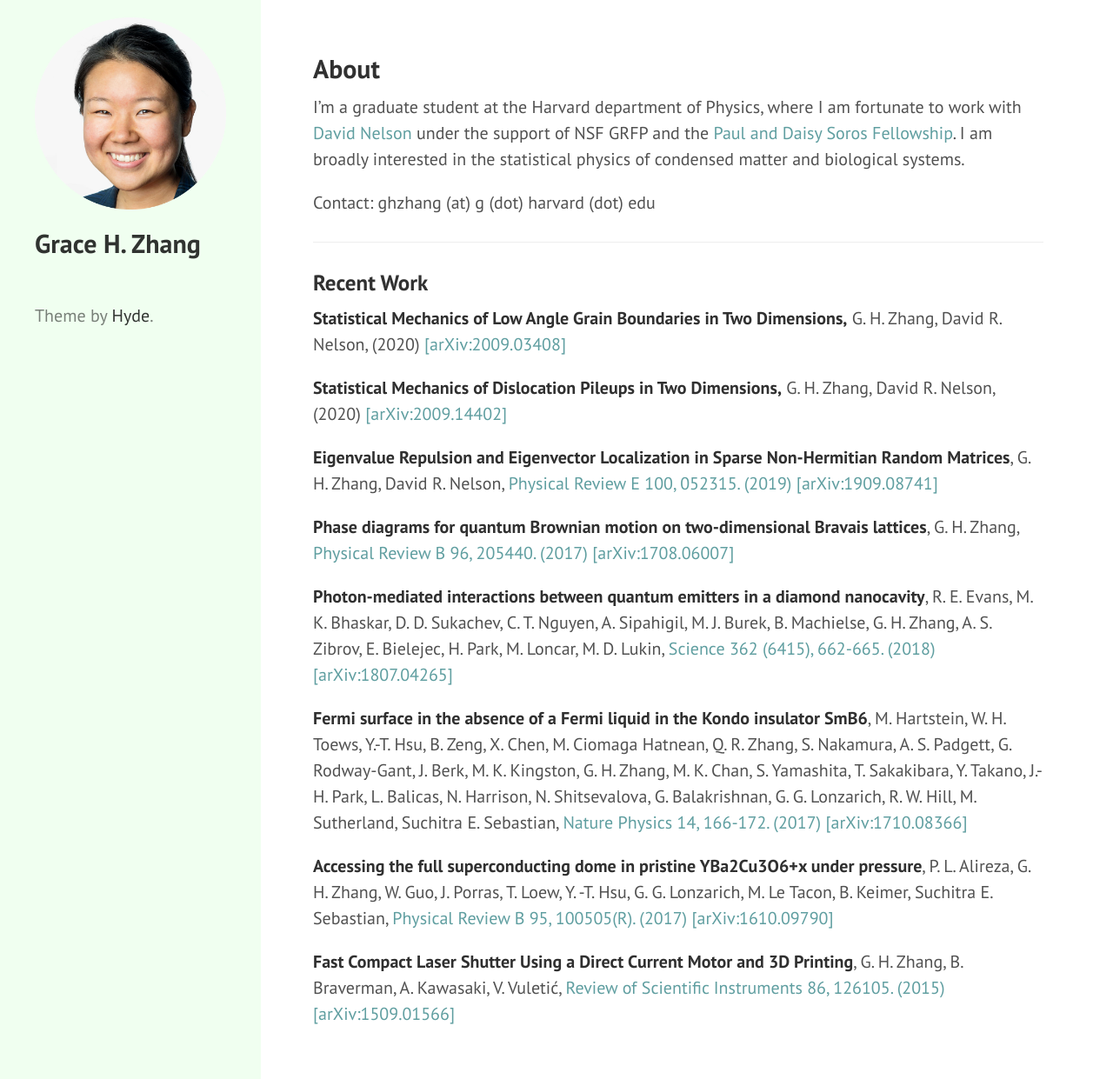
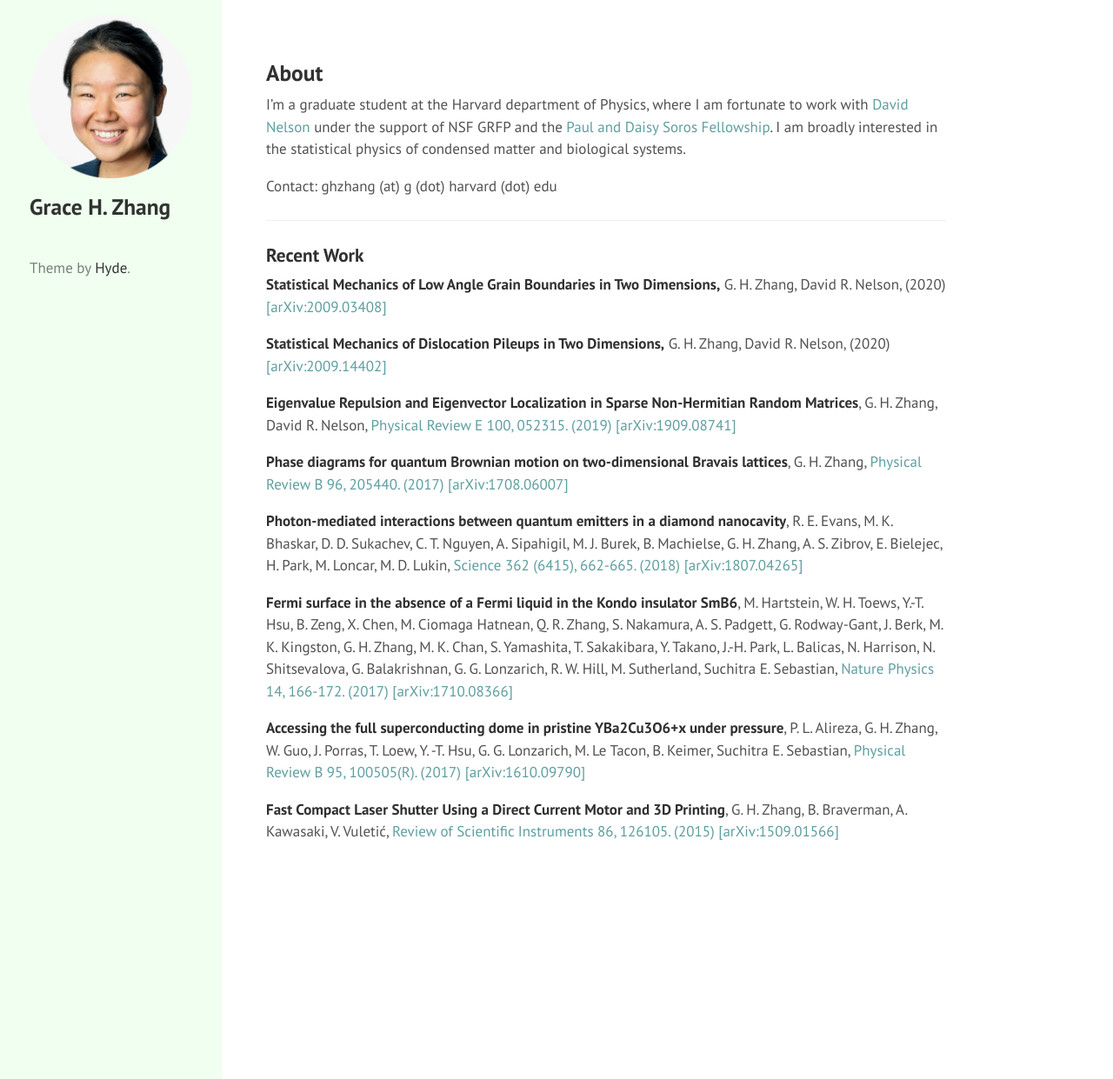
Before and after one commit to ghzhang0/ghzhang0.github.io, a Jekyll site: the page built from index.markdown, in a window 1280 px wide and 1241 px high. Shown: the whole window at 87% size. Built offline with Jekyll 4.4.1, drawn with Linux system fonts in a browser that asks for light colours.

Commit message:
Update hyde.css

```diff
--- a/public/css/hyde.css
+++ b/public/css/hyde.css
@@ -34,14 +34,14 @@
 html {
   font-family: "PT Sans", Helvetica, Arial, sans-serif;
 }
-@media (min-width: 48em) {
+@media (min-width: 28em) {
   html {
-    font-size: 16px;
+    font-size: 20px;
   }
 }
-@media (min-width: 58em) {
+@media (min-width: 38em) {
   html {
-    font-size: 20px;
+    font-size: 17px;
   }
 }
 
@@ -59,7 +59,7 @@ html {
   color: rgba(0,0,0,.5);
   background-color: #F0FFF0;
 }
-@media (min-width: 28em) {
+@media (min-width: 38em) {
   .sidebar {
     position: fixed;
     top: 0;
@@ -105,7 +105,7 @@ a.sidebar-nav-item:focus {
  * contents to the bottom of the sidebar in tablets and up.
  */
 
-@media (min-width: 18em) {
+@media (min-width: 38em) {
   .sidebar-sticky {
     position: absolute;
     right:  1rem;
@@ -122,129 +122,21 @@ a.sidebar-nav-item:focus {
  */
 
 .content {
-  padding-top:    2rem;
-  padding-bottom: 2rem;
+  padding-top:    3rem;
+  padding-bottom: 4rem;
 }
 
-@media (min-width: 28em) {
+@media (min-width: 18em) {
   .content {
-    max-width: 58rem;
-    margin-left: 17rem;
+    max-width: 48em;
+    margin-left: 1rem;
     margin-right: 3rem;
   }
 }
 
-@media (min-width: 64em) {
+@media (min-width: 38em) {
   .content {
     margin-left: 17rem;
-    margin-right: 3rem;
+    margin-right: 4rem;
   }
 }
-
-
-/*
- * Reverse layout
- *
- * Flip the orientation of the page by placing the `.sidebar` on the right.
- */
-
-@media (min-width: 48em) {
-  .layout-reverse .sidebar {
-    left: auto;
-    right: 0;
-  }
-  .layout-reverse .content {
-    margin-left: 2rem;
-    margin-right: 20rem;
-  }
-}
-
-@media (min-width: 64em) {
-  .layout-reverse .content {
-    margin-left: 4rem;
-    margin-right: 22rem;
-  }
-}
-
-
-
-/*
- * Themes
- *
- * As of v1.1, Hyde includes optional themes to color the sidebar and links
- * within blog posts. To use, add the class of your choosing to the `body`.
- */
-
-/* Base16 (http://chriskempson.github.io/base16/#default) */
-
-/* Red */
-.theme-base-08 .sidebar {
-  background-color: #ac4142;
-}
-.theme-base-08 .content a,
-.theme-base-08 .related-posts li a:hover {
-  color: #ac4142;
-}
-
-/* Orange */
-.theme-base-09 .sidebar {
-  background-color: #d28445;
-}
-.theme-base-09 .content a,
-.theme-base-09 .related-posts li a:hover {
-  color: #d28445;
-}
-
-/* Yellow */
-.theme-base-0a .sidebar {
-  background-color: #f4bf75;
-}
-.theme-base-0a .content a,
-.theme-base-0a .related-posts li a:hover {
-  color: #f4bf75;
-}
-
-/* Green */
-.theme-base-0b .sidebar {
-  background-color: #90a959;
-}
-.theme-base-0b .content a,
-.theme-base-0b .related-posts li a:hover {
-  color: #90a959;
-}
-
-/* Cyan */
-.theme-base-0c .sidebar {
-  background-color: #75b5aa;
-}
-.theme-base-0c .content a,
-.theme-base-0c .related-posts li a:hover {
-  color: #75b5aa;
-}
-
-/* Blue */
-.theme-base-0d .sidebar {
-  background-color: #6a9fb5;
-}
-.theme-base-0d .content a,
-.theme-base-0d .related-posts li a:hover {
-  color: #6a9fb5;
-}
-
-/* Magenta */
-.theme-base-0e .sidebar {
-  background-color: #aa759f;
-}
-.theme-base-0e .content a,
-.theme-base-0e .related-posts li a:hover {
-  color: #aa759f;
-}
-
-/* Brown */
-.theme-base-0f .sidebar {
-  background-color: #8f5536;
-}
-.theme-base-0f .content a,
-.theme-base-0f .related-posts li a:hover {
-  color: #8f5536;
-}
```
